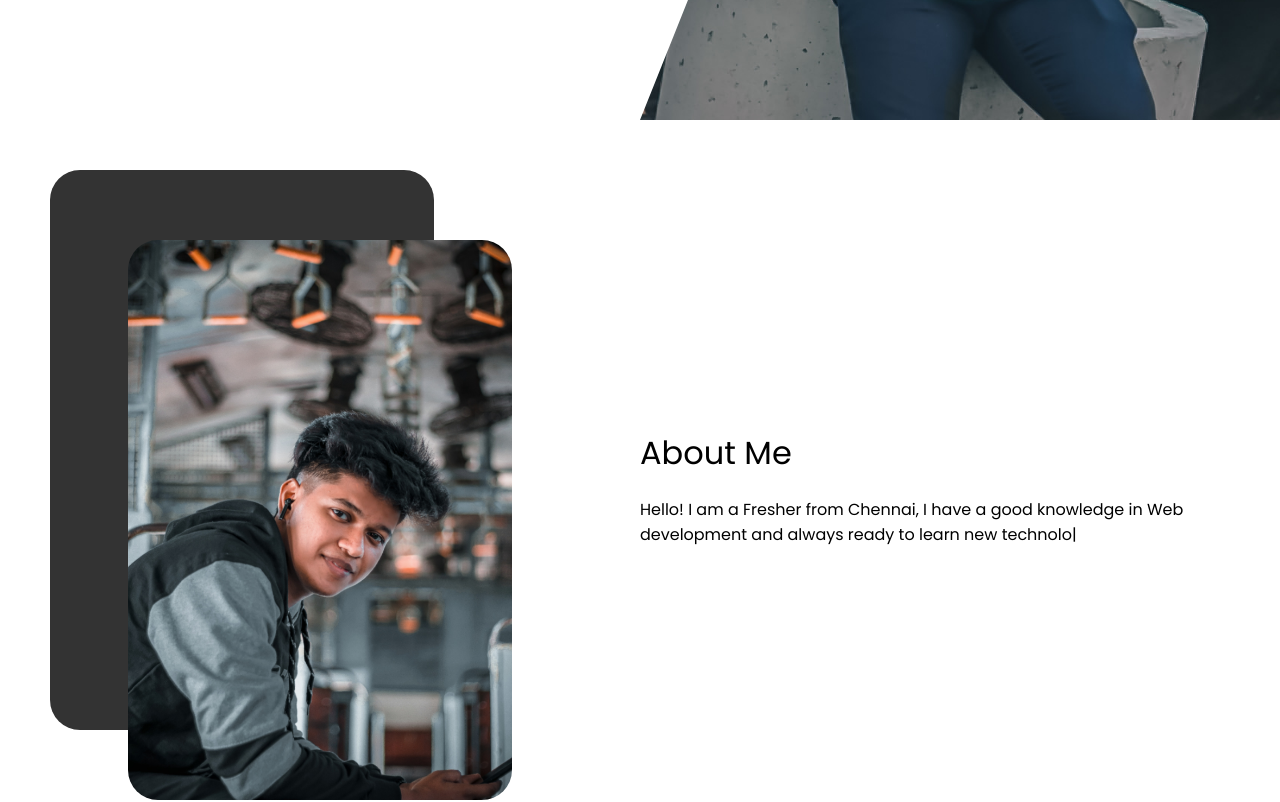
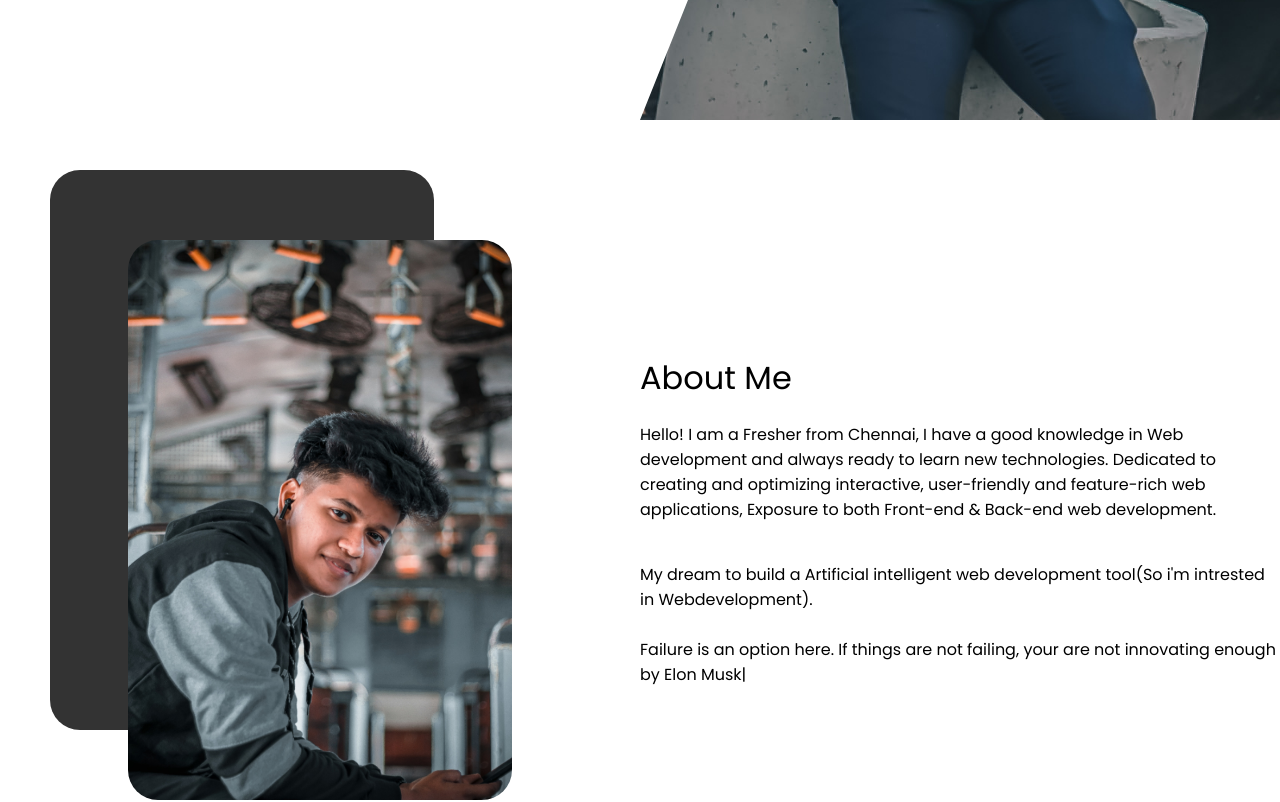
Before and after one commit to Raghul-FS-Developer/Portfolio, a React (Create React App) app: page / in a window 1280 px wide. Shown: the part 680-1482 px from the top of the page. Built offline with nearby package versions, Linux system fonts and the light colour scheme.

Commit message:
second commit

```diff
--- a/src/components/about.css
+++ b/src/components/about.css
@@ -2,6 +2,8 @@
   height: 100vh;
   display: flex;
   align-items: center;
+  position: relative;
+
 }
 
 .a-left {
@@ -15,6 +17,8 @@
 
 .a-right {
   flex: 1;
+
+
 
 }
 
--- a/src/components/about.js
+++ b/src/components/about.js
@@ -1,63 +1,41 @@
-import React, { useState } from 'react'
-import './about.css'
-import Me from "../img/PicsArt_06-29-04.46.24.jpg"
-import Typical from 'react-typical'
-
+import React, { useState } from "react";
+import "./about.css";
+import Me from "../img/PicsArt_06-29-04.46.24.jpg";
+import Typical from "react-typical";
 
 function About() {
-
- const[start,setStart]=useState(false)
- const[start2,setStart2]=useState(false)
-
- setTimeout(() => {
-     setStart(true)
- }, 19500);
- setTimeout(() => {
-  setStart2(true)
-}, 25000);
-
-
   return (
-    <div className='a'>
-        <div className='a-left'>
-        <div className='a-card bg'></div>
-        <div className='a-card'>
-            <img className='a-img' src={Me}/>
+    <div className="a">
+      <div className="a-left">
+        <div className="a-card bg"></div>
+        <div className="a-card">
+          <img className="a-img" src={Me} />
         </div>
-        </div>
-        <div className='a-right'>
-        <h1 className="a-title">About Me</h1>
+      </div>
+      <div className="a-right">
+        <h1 className="a-title">About Me
+        </h1>
         <p className="a-sub">
-        <Typical
-           steps={['Hello! I am a Fresher from Chennai, I have a good knowledge in Web development and always ready to learn new technologies. Dedicated to creating and optimizing interactive, user-friendly and feature-rich web applications, Exposure to both Front-end & Back-end web development.', 1000]}
-           loop={Infinity}
-            />
+          Hello! I am a Fresher from Chennai, I have a good knowledge in Web
+          development and always ready to learn new technologies. Dedicated to
+          creating and optimizing interactive, user-friendly and feature-rich
+          web applications, Exposure to both Front-end & Back-end web
+          development.
         </p>
         <p className="a-desc">
-        {start &&
-           <Typical
-           steps={[" My dream to build a Artificial intelligent web development tool(So i'm intrested in Webdevelopment).", 1000]}
-           loop={Infinity}
-
-         />
-
-        }
-        <br/>
-
-        {start2 &&
-        <Typical
-        steps={[' APJ once  said Winners Are Not Those Who Never Fail But Those Who Never Quit.']}
-        loop={Infinity}
-      />
-        }
-
-
+          My dream to build a Artificial intelligent web development tool(So i'm
+          intrested in Webdevelopment).
+          <br/>
+          <br />
+          <Typical
+        steps ={["Failure is an option here. If things are not failing, your are not innovating enough by Elon Musk",2000,"APJ once said Winners Are Not Those Who Never Fail But Those Who Never Quit.",2000]}
+        loop ={Infinity}
+        />
 
         </p>
-
-            </div>
+      </div>
     </div>
-  )
+  );
 }
 
-export default About
+export default About;
```
